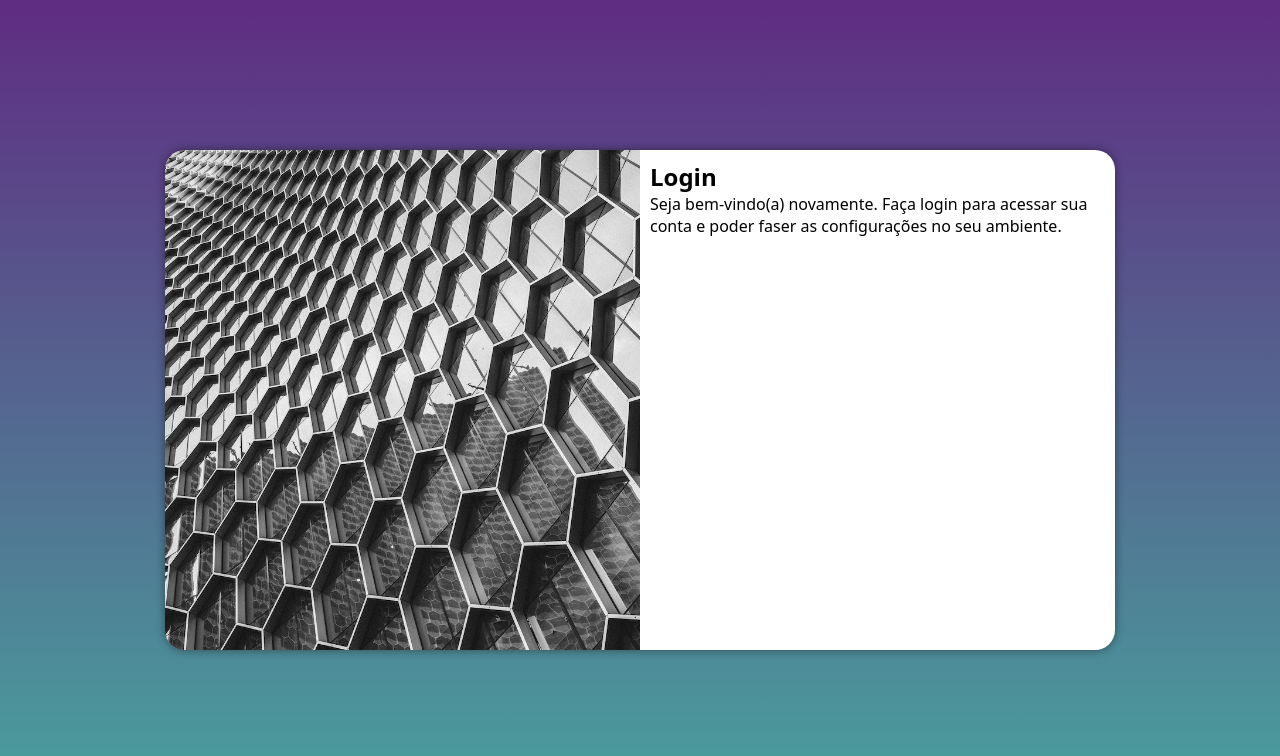
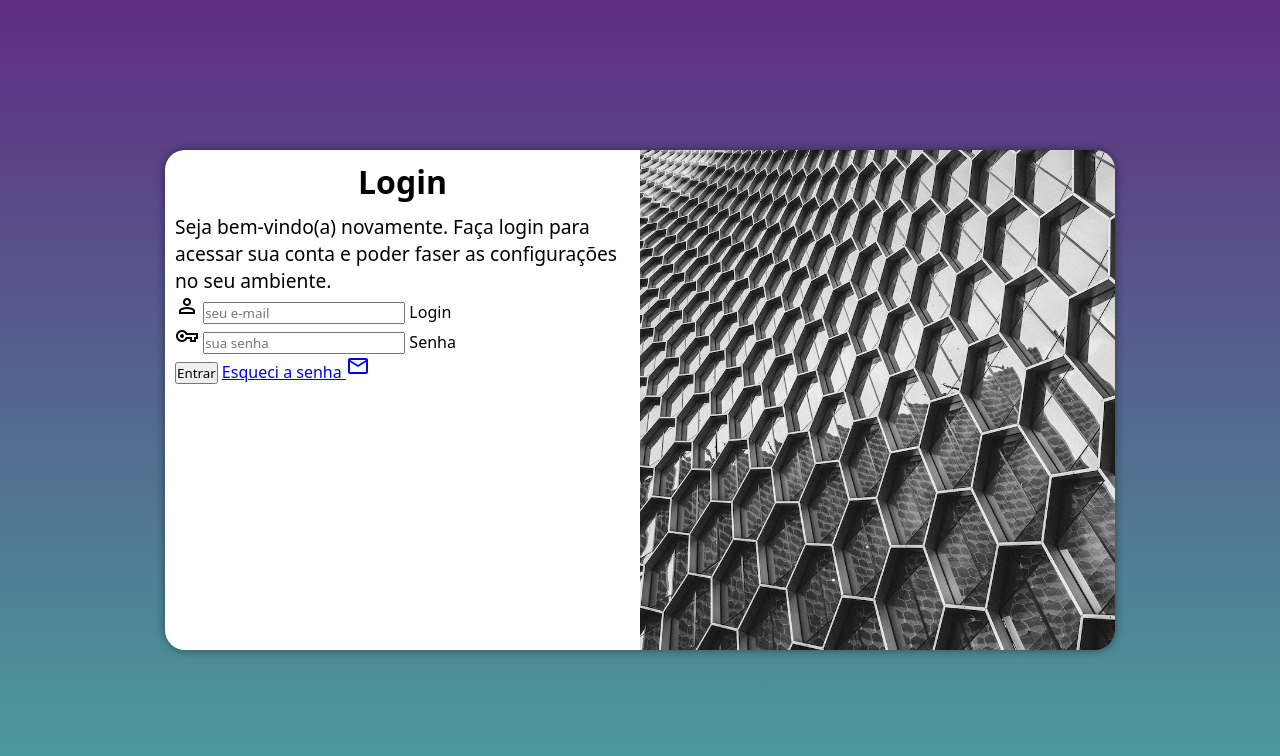
Before and after one commit to francisconeponuceno/projeto-login, a plain HTML site: page index.html in a window 1280 px wide. Drawn offline with nearby package versions, Linux system fonts and the light colour scheme.

Commit message:
adicionei o formulario

```diff
--- a/estilos/media-query.css
+++ b/estilos/media-query.css
@@ -40,13 +40,21 @@ Grandes telas: acima de 1200px
     }
 
     section#Login > div#imagem {
-        float: left;
+        float: right;
         width: 50%;
         height: 100%;
     }
 
     section#Login > div#formulário {
-        float: right;
+        float: left;
         width: 50%;
     }
+
+    div#formulário > h1 {
+        font-size: 2em;
+    }
+
+    div#formulário > p {
+        font-size: 1.2em;
+    }
 }
--- a/estilos/style.css
+++ b/estilos/style.css
@@ -55,3 +55,12 @@ section#Login > div#formulário {
     display: block;
     padding: 10px;
 }
+
+div#formulário > h1 {
+    text-align: center;
+    margin-bottom: 10px;
+}
+
+div#formulário > p {
+    font-size: 0.8em;
+}
--- a/index.html
+++ b/index.html
@@ -6,6 +6,7 @@
     <title>Login</title>
     <link rel="stylesheet" href="estilos/style.css">
     <link rel="stylesheet" href="estilos/media-query.css">
+    <link href="https://fonts.googleapis.com/css2?family=Material+Symbols+Outlined" rel="stylesheet" />
 </head>
 <body>
     <main>
@@ -16,8 +17,19 @@
             <div id="formulário">
                 <h1>Login</h1>
                 <p>Seja bem-vindo(a) novamente. Faça login para acessar sua conta e poder faser as configurações no seu ambiente.</p>
-                <form action="login.php" method="post">
-
+                <form action="login.php" method="post" autocomplete="on">
+                    <div class="campo">
+                        <span class="material-symbols-outlined">person</span>
+                        <input type="email" name="login" placeholder="seu e-mail" autocomplete="email" required maxlength="30">
+                        <label for="ilogin">Login</label>
+                    </div>
+                    <div class="campo">
+                        <span class="material-symbols-outlined">vpn_key</span>
+                        <input type="password" name="senha" placeholder="sua senha" autocomplete="current-password" required minlength="8" maxlength="20">
+                        <label for="isenha">Senha</label>
+                    </div>
+                    <input type="submit" value="Entrar">
+                    <a href="esqueci.html">Esqueci a senha <span class="material-symbols-outlined">mail</span></a>
                 </form>
             </div>
         </section>
```
